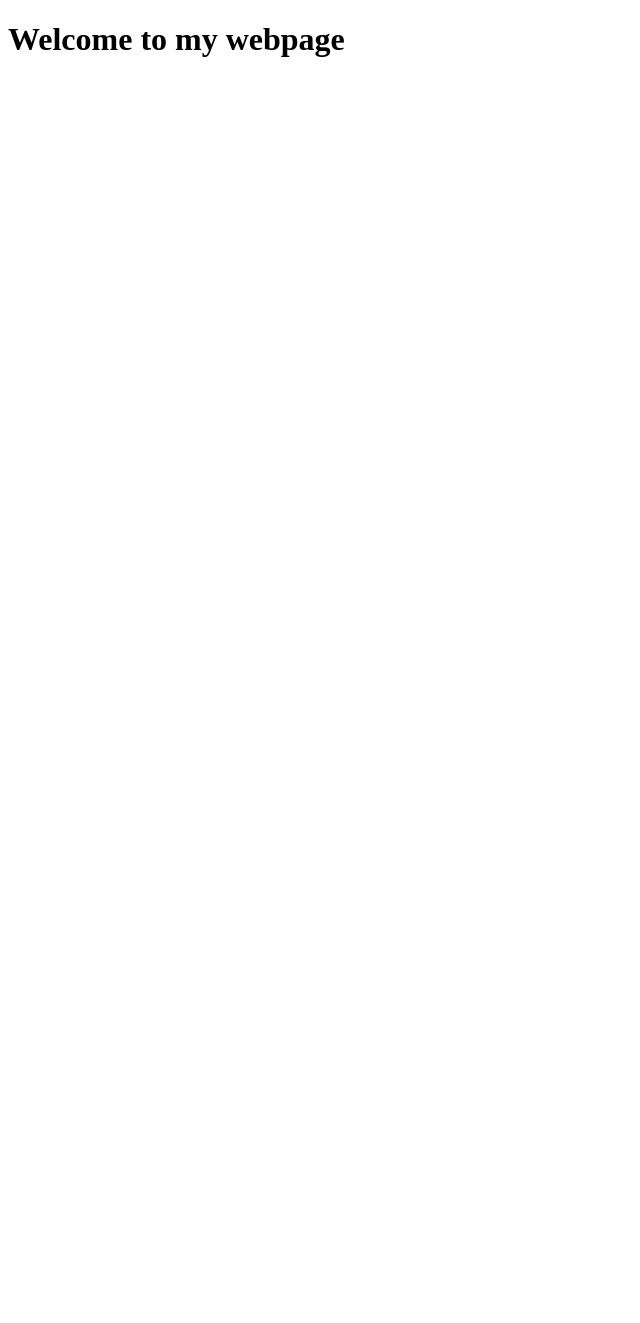
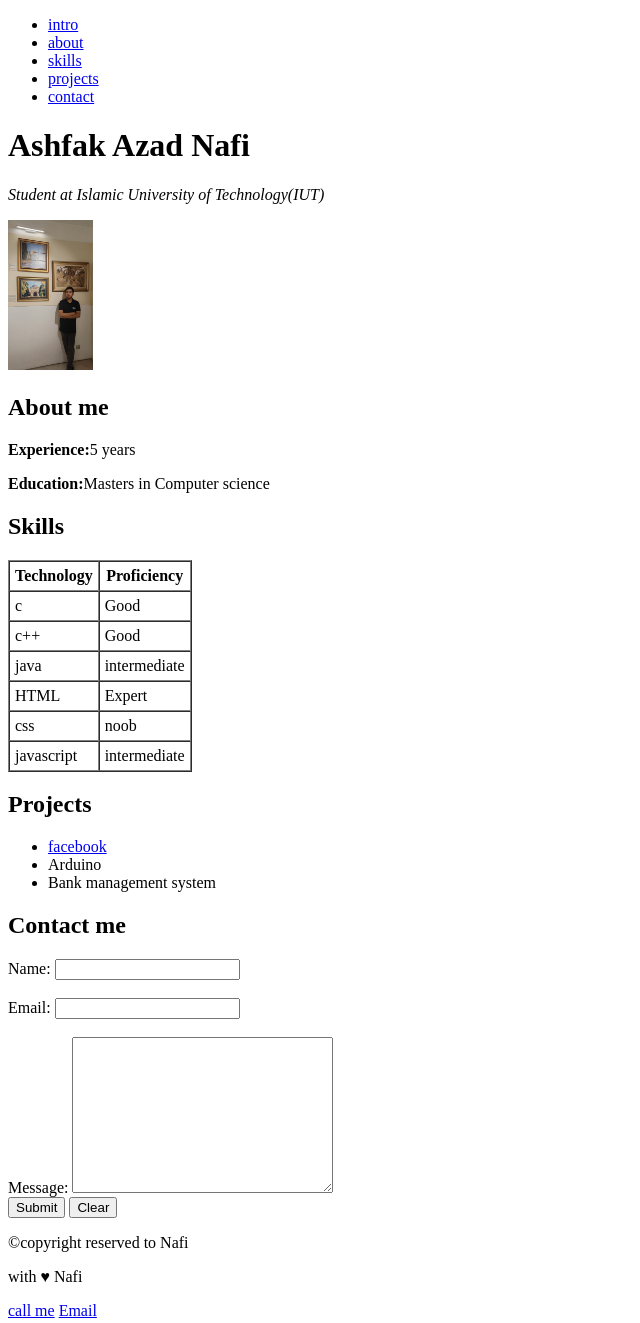
Before and after one commit to Nafi14078/MyPortfolio, a plain HTML site: page index.html in a window 1280 px wide. Shown: the whole page, without its empty margins (0-640 px from the left). Before the commit the page ends 800 px from the top, so only its background shows below. Drawn offline with Linux system fonts and the light colour scheme.

Commit message:
basic finish

```diff
--- a/index.html
+++ b/index.html
@@ -1,11 +1,114 @@
 <!DOCTYPE html>
 <html lang="en">
-<head>
-    <meta charset="UTF-8">
-    <meta name="viewport" content="width=device-width, initial-scale=1.0">
+  <head>
+    <meta charset="UTF-8" />
+    <meta name="viewport" content="width=device-width, initial-scale=1.0" />
     <title>Portfolio</title>
-</head>
-<body>
-    <h1>Welcome to my webpage</h1>
-</body>
+  </head>
+  <body>
+    <nav>
+      <ul>
+        <li><a href="#header">intro</a></li>
+        <li><a href="#about me">about</a></li>
+        <li><a href="#skills">skills</a></li>
+        <li><a href="#projects">projects</a></li>
+        <li><a href="#footer">contact</a></li>
+      </ul>
+    </nav>
+
+    <!--basic structure-->
+    <header id="header">
+      <h1>Ashfak Azad Nafi</h1>
+
+      <p>
+        <i>Student at Islamic University of Technology(IUT)</i>
+      </p>
+      <img src="./images/Anafi.jpg" alt="Ashfak Azad Nafi" height="150">
+
+    </header>
+
+    <section id="about me">
+      <h2>About me</h2>
+      <p><b>Experience:</b>5 years</p>
+      <p><b>Education:</b>Masters in Computer science</p>
+    </section>
+    <section id="skills">
+      <h2>Skills</h2>
+      <table border="1" cellpadding="5" cellspacing="0">
+        <thead>
+          <tbody>
+            <tr>
+              <th>Technology</th>
+              <th>Proficiency</th>
+
+            </tr>
+            <tr>
+              <td>c</td>
+              <td>Good</td>
+            </tr>
+            <tr>
+              <td>c++</td>
+              <td>Good</td>
+            </tr>
+            <tr>
+              <td>java</td>
+              <td>intermediate</td>
+            </tr>
+            <tr>
+              <td>HTML</td>
+              <td>Expert</td>
+            </tr>
+            <tr>
+              <td>css</td>
+              <td>noob</td>
+            </tr>
+            <tr>
+              <td>javascript</td>
+              <td>intermediate</td>
+            </tr>
+          </tbody>
+        </thead>
+
+      </table>
+
+    </section>
+    <section id="projects">
+      <h2>Projects</h2>
+      <ul>
+        <li><a target="_blank" href="https://web.facebook.com/?_rdc=1&_rdr">facebook</a></li>
+        <li>Arduino</li>
+        <li>Bank management system</li>
+      </ul>
+    </section>
+    <footer id="footer">
+      <h2>Contact me</h2>
+      <form>
+        <div>
+          <label for="name">Name:</label>
+          <input type="text" id="name" name="name" required><br><br></div>
+          <div>
+            <label for="email">Email:</label>
+        <input type="email" id="email" name="email" required><br><br>
+
+          </div>
+          <div>
+            <label for="message">Message:</label>
+        <textarea name="message" id="message" cols="30" rows="10" required></textarea>
+          </div>
+
+        <button type="submit">
+          Submit
+        </button>
+        <button type="reset">
+          Clear
+        </button>
+      </form>
+      <p>&copy;copyright reserved to Nafi</p>
+      <p>with &hearts; Nafi</p>
+      <a href="tel:01718751292">call me</a>
+      <a href="mailto:ashfakazadnafi@gmail.com">Email</a>
+
+    </footer>
+
+  </body>
 </html>
```
Also changed, not shown: about.html (added, +16 -0 lines), contact.html (added, +16 -0 lines), images/Anafi.jpg (added).
